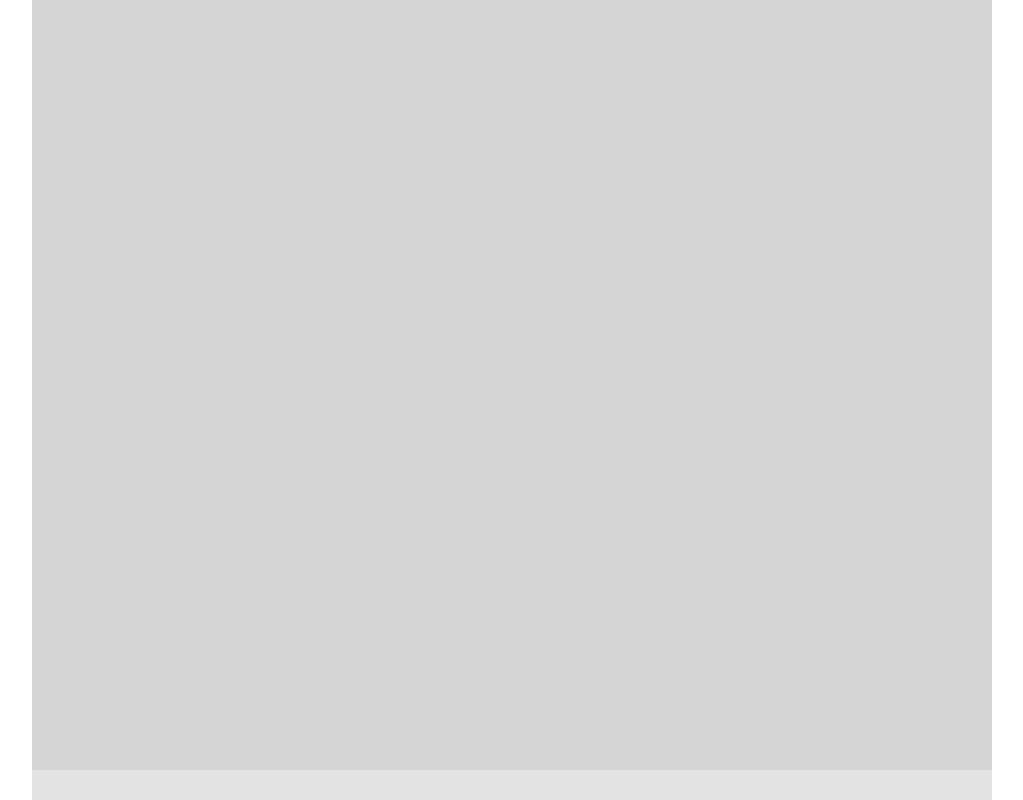
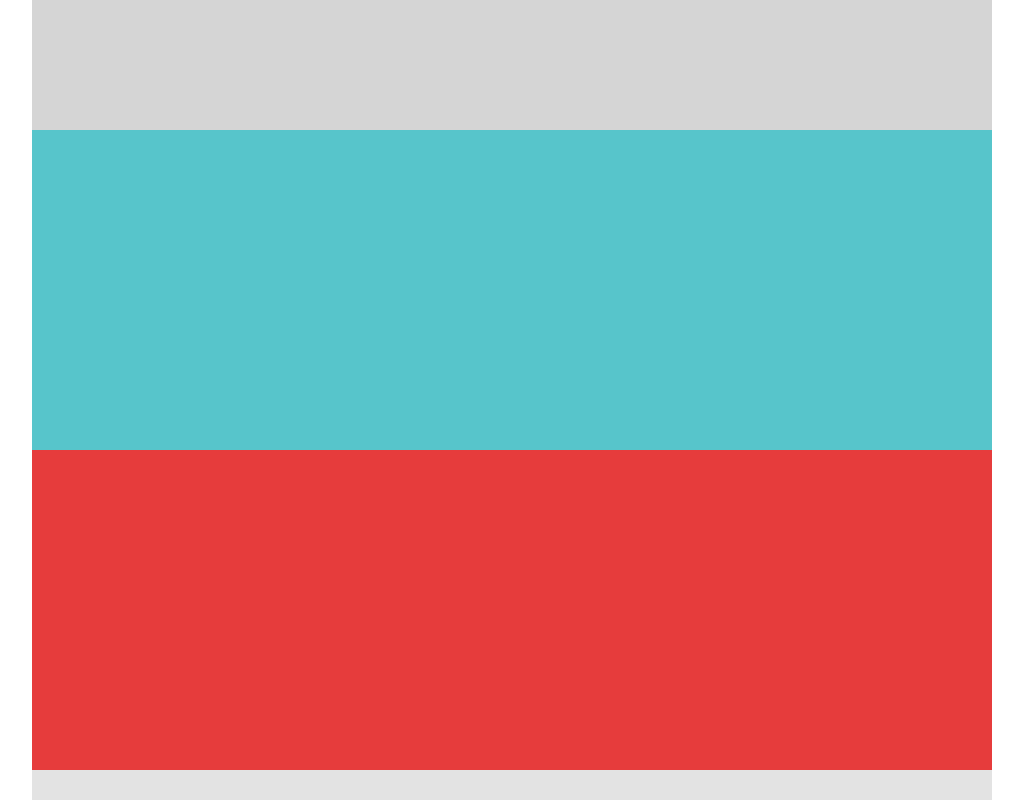
Before and after one commit to rebeccasmall/projecting, a plain HTML site: page index.html in a window 1280 px wide. Shown: the part 490-1290 px from the top of the page, without its empty margins (128-1151 px from the left). Drawn offline with Linux system fonts and the light colour scheme.

Commit message:
Edited background colors

```diff
--- a/css/main.css
+++ b/css/main.css
@@ -38,11 +38,11 @@ header {
 }
 
 #column-2 {
-  background: #d5d5d5;
+  background: #57c5cb;
 }
 
 #column-3 {
-  background: #d5d5d5;
+  background: #e63c3c;
 }
 
 
```
